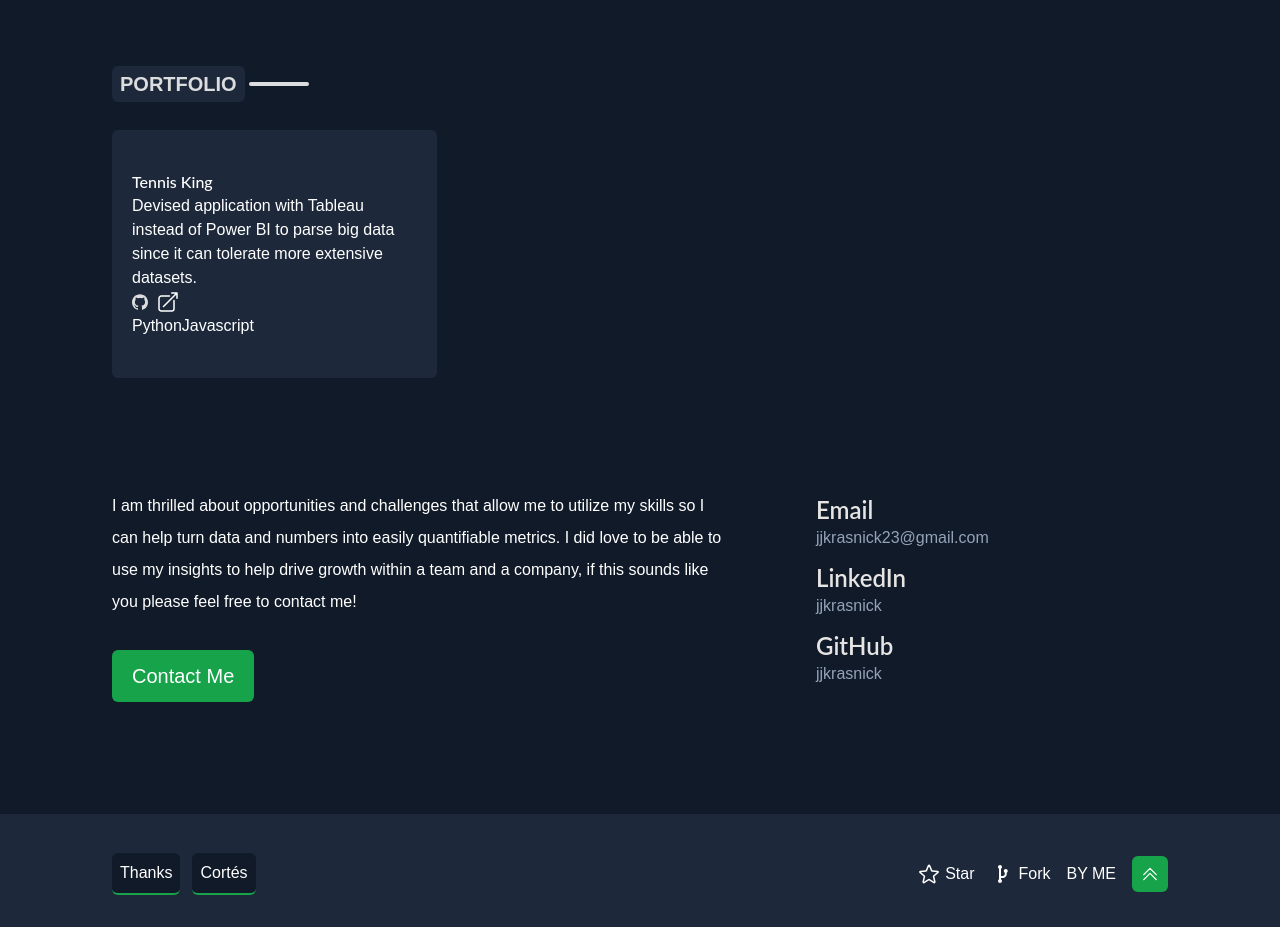
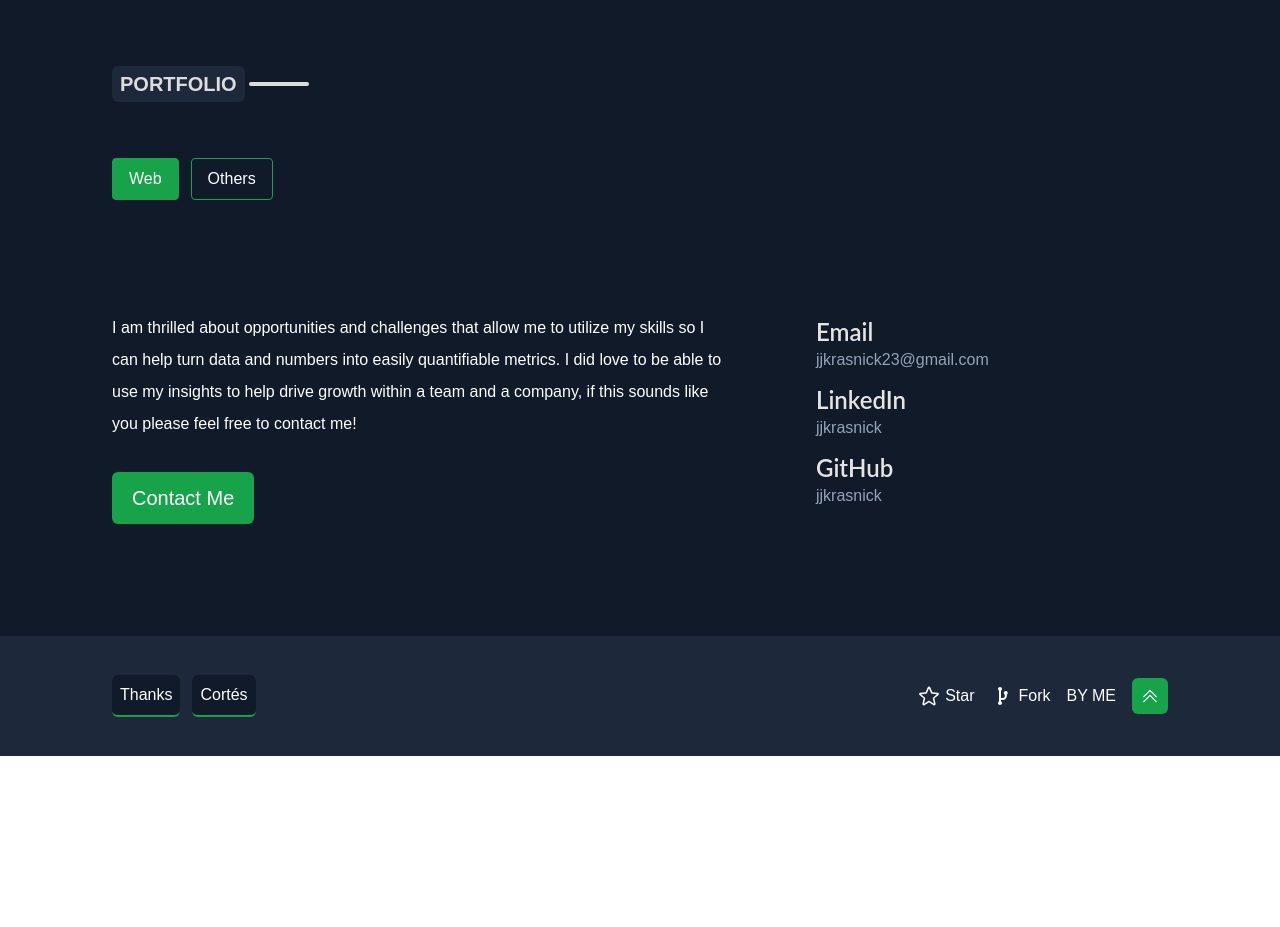
Before and after one commit to NishatFariza/jk-portfolio, a Next.js app: page / in a window 1280 px wide. Shown: the part 1820-2747 px from the top of the page. After the commit the page ends 2576 px from the top, so only its background shows below. Built offline with nearby package versions, Linux system fonts and the light colour scheme.

Commit message:
wip:portfolio

```diff
--- a/src/components/Portfolio.tsx
+++ b/src/components/Portfolio.tsx
@@ -1,57 +1,45 @@
-import React from 'react'
-import PortfolioPanel from './PortfolioPanel'
+import React, { useState } from "react";
+import PortfolioPanel from "./PortfolioPanel";
+import {portfolios} from "../data/PortfolioData"
+
+interface PortfolioProps {
+  name: string;
+}
+
+const PorfolioName: React.FC<PortfolioProps> = ({ name }) => {
+  return (
+    <div className="bg-[#1D293A] rounded-md">
+      <div className="flex items-center justify-between px-4 py-4">
+        <h4>{name}</h4>
+      </div>
+    </div>
+  );
+};
 
 const Portfolio = () => {
+  const [selectedPortfolio, setSelectedPortfolio] = useState("Web")
   return (
     <div>
       <PortfolioPanel />
       <div className="grid grid-cols-3 gap-10">
-        <div className="bg-[#1D293A] py-10 px-5 rounded-md">
-          <div>
-            <h4>Tennis King</h4>
-            <p>
-              Devised application with Tableau instead of Power BI to parse big
-              data since it can tolerate more extensive datasets.
-            </p>
-            <div className="flex items-center gap-2">
-              <a href="">
-                <svg
-                  className="w-4 h-4"
-                  role="img"
-                  viewBox="0 0 24 24"
-                  xmlns="http://www.w3.org/2000/svg"
-                  fill="#DCDDDF"
-                >
-                  <title>GitHub</title>
-                  <path d="M12 .297c-6.63 0-12 5.373-12 12 0 5.303 3.438 9.8 8.205 11.385.6.113.82-.258.82-.577 0-.285-.01-1.04-.015-2.04-3.338.724-4.042-1.61-4.042-1.61C4.422 18.07 3.633 17.7 3.633 17.7c-1.087-.744.084-.729.084-.729 1.205.084 1.838 1.236 1.838 1.236 1.07 1.835 2.809 1.305 3.495.998.108-.776.417-1.305.76-1.605-2.665-.3-5.466-1.332-5.466-5.93 0-1.31.465-2.38 1.235-3.22-.135-.303-.54-1.523.105-3.176 0 0 1.005-.322 3.3 1.23.96-.267 1.98-.399 3-.405 1.02.006 2.04.138 3 .405 2.28-1.552 3.285-1.23 3.285-1.23.645 1.653.24 2.873.12 3.176.765.84 1.23 1.91 1.23 3.22 0 4.61-2.805 5.625-5.475 5.92.42.36.81 1.096.81 2.22 0 1.606-.015 2.896-.015 3.286 0 .315.21.69.825.57C20.565 22.092 24 17.592 24 12.297c0-6.627-5.373-12-12-12" />
-                </svg>
-              </a>
-              <a href="">
-                <svg
-                  xmlns="http://www.w3.org/2000/svg"
-                  fill="none"
-                  viewBox="0 0 24 24"
-                  strokeWidth={1.5}
-                  stroke="currentColor"
-                  className="w-6 h-6"
-                >
-                  <path
-                    strokeLinecap="round"
-                    strokeLinejoin="round"
-                    d="M13.5 6H5.25A2.25 2.25 0 003 8.25v10.5A2.25 2.25 0 005.25 21h10.5A2.25 2.25 0 0018 18.75V10.5m-10.5 6L21 3m0 0h-5.25M21 3v5.25"
-                  />
-                </svg>
-              </a>
-            </div>
-            <p>
-              <span>Python</span>
-              <span>Javascript</span>
-            </p>
-          </div>
+        <div className="flex gap-3 mt-7">
+          {Object.keys(portfolios).map((portfolioTopic) => (
+            <button
+              key={portfolioTopic}
+              className={`border border-green-600 px-4 py-2 rounded ${
+                portfolioTopic === selectedPortfolio
+                  ? "bg-green-600"
+                  : "border border-green-600"
+              }`}
+              onClick={() => setSelectedPortfolio(portfolioTopic)}
+            >
+              {portfolioTopic}
+            </button>
+          ))}
         </div>
       </div>
     </div>
   );
-}
+};
 
-export default Portfolio
+export default Portfolio;
--- a/src/data/PortfolioData.tsx
+++ b/src/data/PortfolioData.tsx
@@ -3,7 +3,7 @@ export const portfolios = {
     {
       type: "featured",
       name: "Gradienta",
-      image: require("./image/gradienta.jpg"),
+      // image: require("./image/gradienta.jpg"),
       description:
         "A Collection of free Multicolor CSS, JPG, PNG, SVG Gradients with a Gradienta Editor",
       demo: "https://gradienta.io",
@@ -12,7 +12,7 @@ export const portfolios = {
     {
       type: "featured",
       name: "DevSonket",
-      image: require("./image/devsonket.jpg"),
+      // image: require("./image/devsonket.jpg"),
       description:
         "A Collection of Bengali Cheatsheets for the developers, completely open-source",
       demo: "https://devsonket.com",
@@ -22,7 +22,7 @@ export const portfolios = {
     {
       type: "featured",
       name: "js.zonayed.me",
-      image: require("./image/js.zonayed.me.png"),
+      // image: require("./image/js.zonayed.me.png"),
       description:
         "Learn Practical use case of JavaScript in your everyday life, entirely in Bengali",
       demo: "https://zonayed.js.org",
@@ -88,7 +88,7 @@ export const portfolios = {
     {
       type: "featured",
       name: "DevTop",
-      image: require("./image/devtop.jpg"),
+      // image: require("./image/devtop.jpg"),
       description:
         "Cross-platform desktop tool for the developers, does some useful job and make life easy",
       demo: "https://zonayedpca.github.io/DevTop",
@@ -98,7 +98,7 @@ export const portfolios = {
     {
       type: "featured",
       name: "Biswasi",
-      image: require("./image/biswasi.jpg"),
+      // image: require("./image/biswasi.jpg"),
       description:
         "Cross-platform Mobile app for the Muslim people to remind them about their prayer",
       demo: "https://play.google.com/store/apps/details?id=com.biswasi",
@@ -107,7 +107,7 @@ export const portfolios = {
     {
       type: "featured",
       name: "AlgoDS.js",
-      image: require("./image/algods.jpg"),
+      // image: require("./image/algods.jpg"),
       description:
         "A Collection of most used algorithms and data structures implemented using JavaScript",
       source: "https://github.com/zonayedpca/AlgoDS.js",
```
